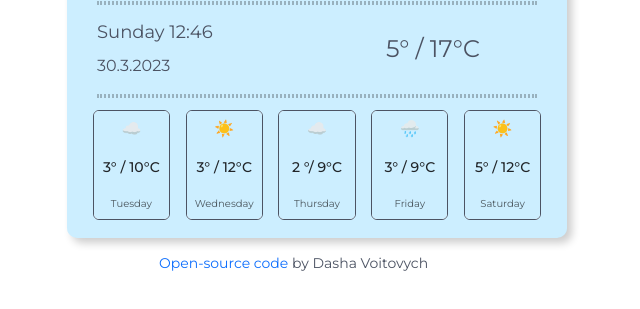
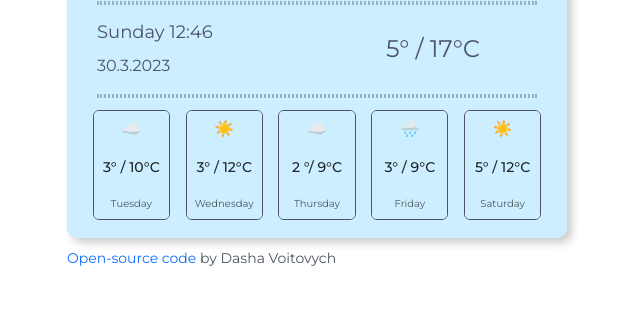
Before and after one commit to DashaVoitovych/hw-git, a plain HTML site: page index.html in a window 1280 px wide. Shown: the part 277-586 px from the top of the page, without its empty margins (323-963 px from the left). Drawn offline with nearby package versions, Linux system fonts and the light colour scheme.

Commit message:
positoning

```diff
--- a/index.html
+++ b/index.html
@@ -19,6 +19,7 @@
 
 <body>
   <div class="container">
+    <div class="position-wrap">
       <div class="wrapper">
         <form id="city-search">
           <input class="city-search" type="text" autocomplete="off" id="city-text-input" name="city"
@@ -111,6 +112,8 @@
            class="git-link">Open-source code</a> by
            Dasha Voitovych</p>
     </div>
+  </div>
+
 </body>
 <script src="src/index.js"></script>
 
--- a/src/styles.css
+++ b/src/styles.css
@@ -16,9 +16,12 @@ hr {
   border: 2px dotted #000;
 }
 
-.wrapper {
+.position-wrap {
   max-width: 500px;
   margin: 30px auto 15px;
+}
+
+.wrapper {
   padding: 10px 30px;
   background-color: #cceeff;
   border-radius: 10px;
@@ -136,10 +139,9 @@ hr {
 }
 
 .site-code {
-  display: block;
-  margin: 0 400px;
+  padding-top: 10px;
   font-size: 14px;
-  width: fit-content;
+  white-space: nowrap;
 }
 
 .git-link {
```
Lines whose indentation alone changed are shown as unchanged.
